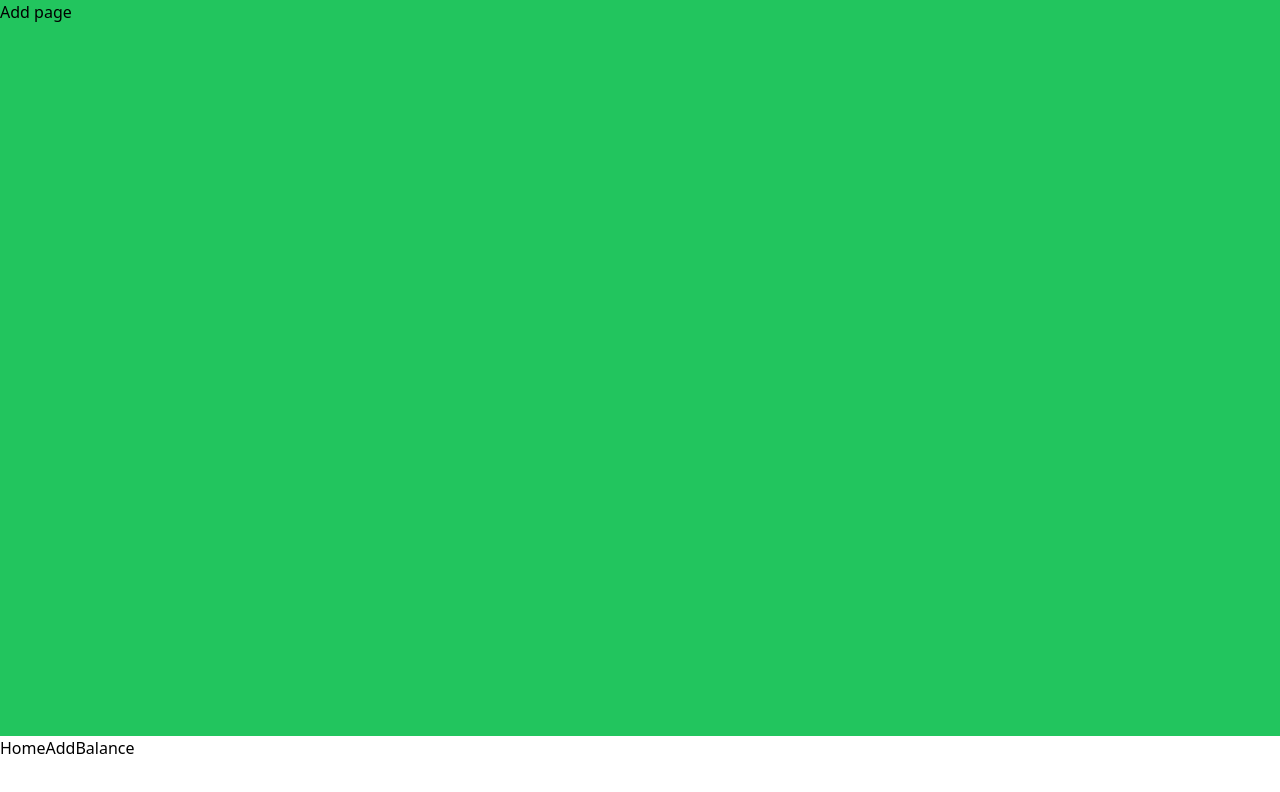
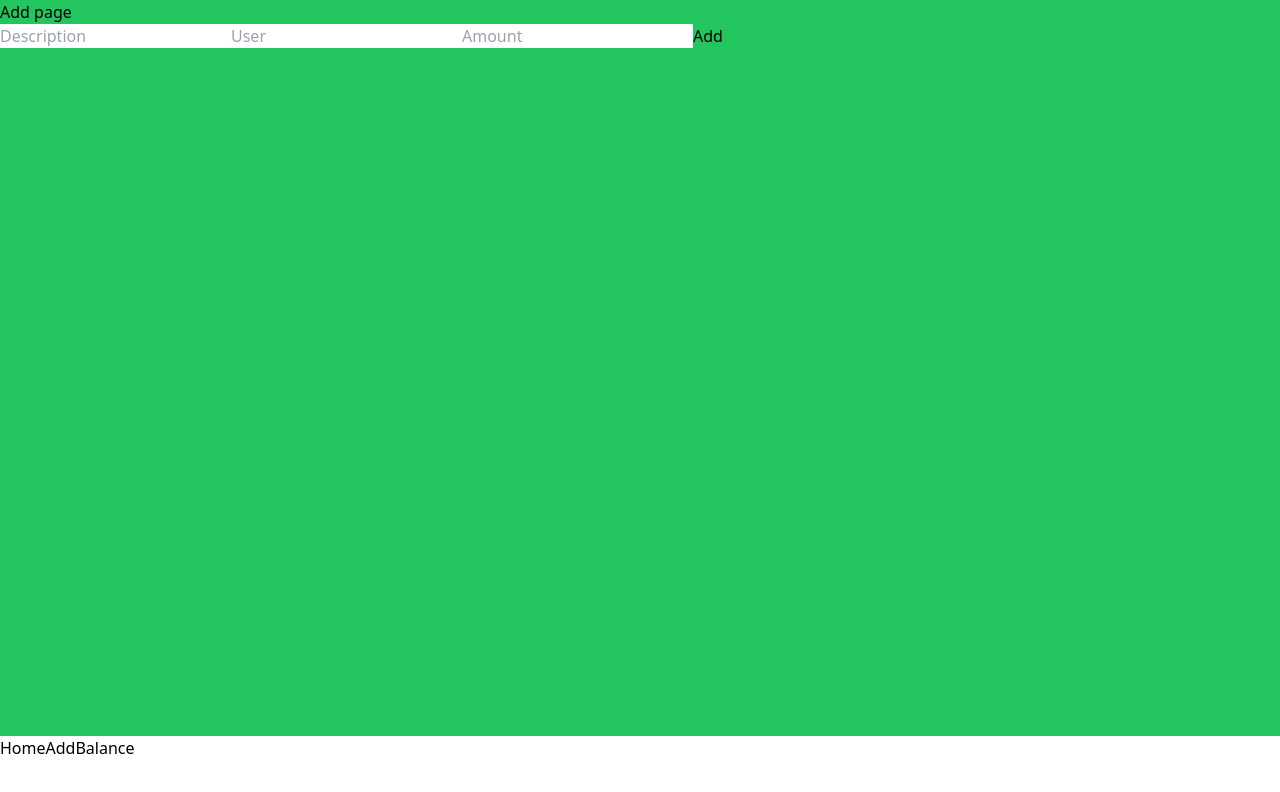
Before and after one commit to AlexanderHeffernan/CoupleExpenseBalancer, a Vue app in the folder app/frontend/: page / in a window 1280 px wide. Both pictures are taken after a click on the button "Add". Shown: the top 792 px of the page. Built offline with nearby package versions, Linux system fonts and the light colour scheme.

Commit message:
Add epense form, which emits data back to App.vue

```diff
--- a/app/frontend/src/App.vue
+++ b/app/frontend/src/App.vue
@@ -1,5 +1,5 @@
 <script setup>
-import { ref, onMounted } from 'vue' //onMounted, watch
+import { ref, onMounted, watch } from 'vue'
 import HomePage from './pages/HomePage.vue';
 import AddPage from './pages/AddPage.vue';
 import BalancePage from './pages/BalancePage.vue';
@@ -18,11 +18,32 @@ function getUserExpenses(user) {
     }, 0);
 }
 
+function getBalance() {
+    const u1expenses = getUserExpenses(1), u2expenses = getUserExpenses(2);
+    const difference = Math.abs(u1expenses - u2expenses);
+    if (u1expenses > u2expenses) {
+        return { user: 1, amount: difference };
+    } else if (u2expenses > u1expenses) {
+        return { user: 2, amount: difference };
+    } else {
+        return { user: 0, amount: 0 };
+    }
+}
+
+function handleAddExpense(expenseData) {
+    expenses.value.push({ id: expenses.value.length + 1, description: expenseData.description, user: expenseData.user, amount: expenseData.amount, balance: false});
+    localStorage.setItem('expenses', JSON.stringify(expenses.value));
+}
+
 
 onMounted(() => {
     expenses.value = JSON.parse(localStorage.getItem('expenses')) || [];
-    expenses.value.push({ id: expenses.value.length + 1, description: 'Test', user: 1, amount: 100, balance: false });
 });
+
+watch(expenses, newVal => {
+    localStorage.setItem('expenses', JSON.stringify(newVal));
+}, { deep: true });
+
 </script>
 
 <template>
@@ -31,8 +52,8 @@ onMounted(() => {
         <!-- Current page view-->
         <div class="w-full h-[calc(100%-64px)] bg-green-500">
             <HomePage v-if="currentPage == 'home'" :u1expense="getUserExpenses(1)" :u2expense="getUserExpenses(2)" />
-            <AddPage v-if="currentPage == 'add'" />
-            <BalancePage v-if="currentPage == 'balance'" />
+            <AddPage v-if="currentPage == 'add'" @addExpense="handleAddExpense" />
+            <BalancePage v-if="currentPage == 'balance'" @balanceData="getBalance()" />
         </div>
         <!-- Navbar -->
         <div class="fixed bottom-0 left-0 w-full h-16 bg-white">
--- a/app/frontend/src/pages/AddPage.vue
+++ b/app/frontend/src/pages/AddPage.vue
@@ -1,9 +1,29 @@
 <script setup>
+import { ref, defineEmits } from 'vue';
+const emit = defineEmits(['addExpense'])
+
+const description = ref('');
+const user = ref();
+const amount = ref();
+
+const addExpense = () => {
+  const expenseData = {
+    description: description.value,
+    user: user.value,
+    amount: parseFloat(amount.value)
+  };
+
+  emit('addExpense', expenseData);
+};
 
 </script>
 
 <template>
     <div class="w-full h-full">
       <p>Add page</p>
+      <input type="text" placeholder="Description" v-model="description" />
+      <input type="number" placeholder="User" v-model="user" />
+      <input type="number" placeholder="Amount" v-model="amount" />
+      <button @click="addExpense">Add</button>
     </div>
 </template>
```
